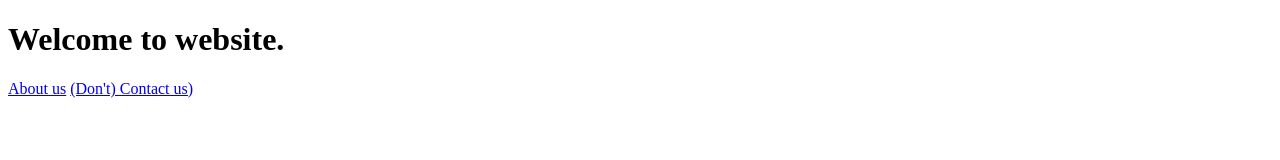
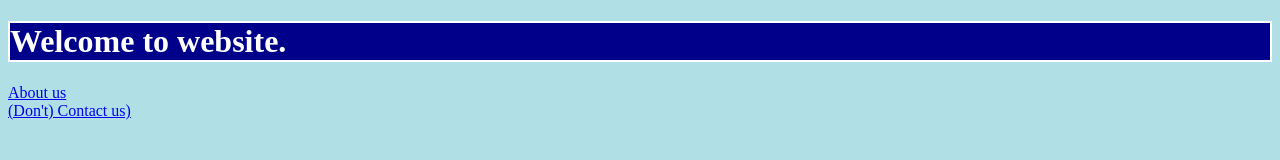
Before and after one commit to YuriPrickles/collaborative-website, a plain HTML site: page index.html in a window 1280 px wide. Drawn offline with Linux system fonts and the light colour scheme.

Commit message:
commit nummer vier

```diff
--- a/index.html
+++ b/index.html
@@ -1,9 +1,17 @@
- <!DOCTYPE html>
+<!DOCTYPE html>
 <html>
+<head>
+<style>
+body {background-color: powderblue;}
+h1   {color: white; background-color: darkblue;
+  border: 2px solid white;}
+p    {color: white; background-color: darkblue;}
+</style>
+</head>
 <body>
 
 <h1>Welcome to website.</h1>
- <a href="./about.html">About us</a>
+ <a href="./about.html">About us</a><br>
  <a href="./contact.html">(Don't) Contact us)</a>
 
 </body>
```
Also changed, not shown: about.html (+8 -0 lines), contact.html (+8 -0 lines).
